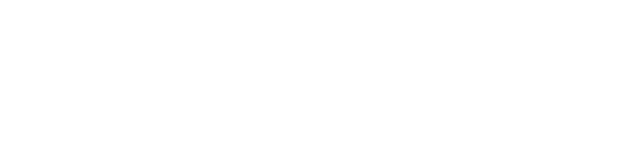
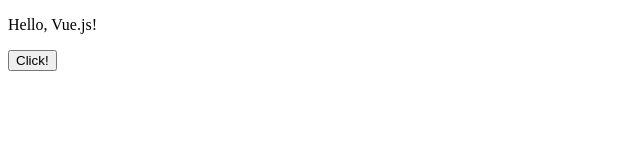
Before and after one commit to AKIRA-HONDA0803/learn-vuejs, a plain HTML site: page index.html in a window 1280 px wide. Shown: the whole page, without its empty margins (0-640 px from the left). Drawn offline with nearby package versions, Linux system fonts and the light colour scheme.

Commit message:
v-onceディレクティブ

```diff
--- a/index.html
+++ b/index.html
@@ -9,7 +9,8 @@
 </head>
 <body>
   <div id="app">
-
+    <p v-once>{{ message }}</p>
+    <button v-on:click="clickHandler">Click!</button>
   </div>
   <script src="https://unpkg.com/vue@3.1.5"></script>
   <script src="js/main.js"></script>
--- a/js/main.js
+++ b/js/main.js
@@ -1,6 +1,11 @@
 const app = Vue.createApp({
   data: () => ({
-
-  })
+    message: 'Hello, Vue.js!'
+  }),
+  methods: {
+    clickHandler: function(event) {
+      this.message = this.message.split('').reverse().join('')
+    }
+  }
 })
 app.mount('#app')
```
